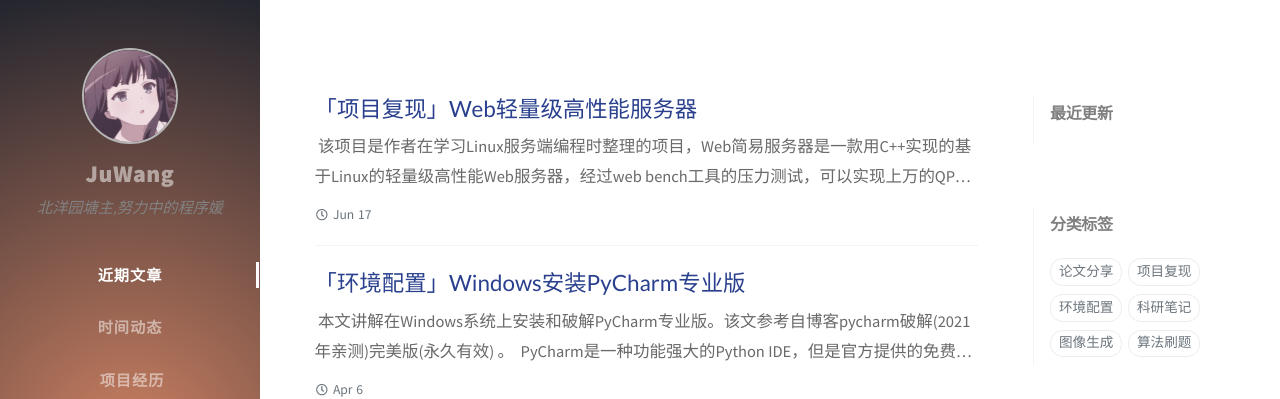
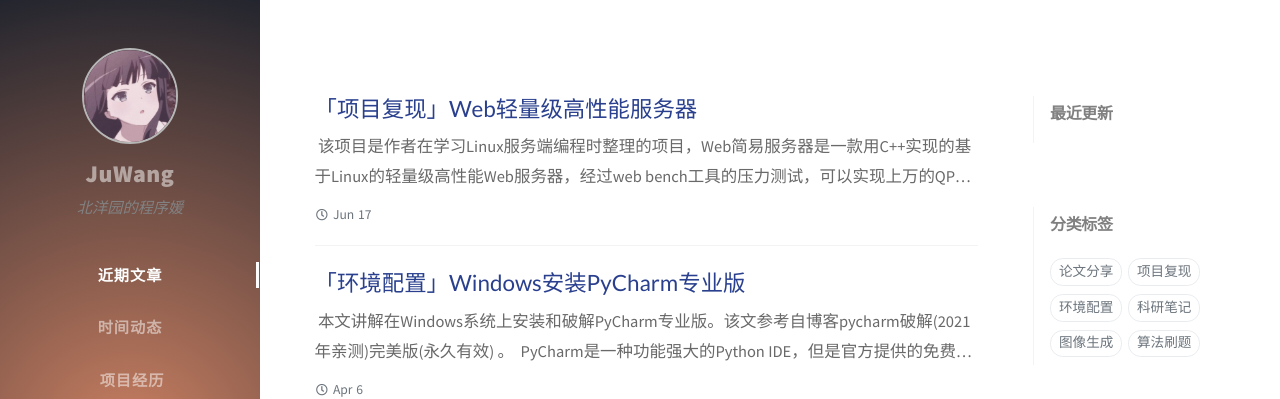
Before and after one commit to 123wangju123/123wangju123.github.io, a Jekyll site: the page built from index.html, in a window 1280 px wide. Shown: the top 399 px of the page. Built offline with Jekyll 4.4.1, drawn with Linux system fonts in a browser that asks for light colours; nearby versions of some CDN libraries; the list of posts is cut into pages by our own code; comment, search, counter and statistics services are not loaded.

Commit message:
Update _config.yml

```diff
--- a/_config.yml
+++ b/_config.yml
@@ -7,7 +7,7 @@
 #-------------------网站基本设置----------------------------------
 lang: zh-CN # 网站语言:en,zh-CN
 title: JuWang  # 网站名称
-tagline: 北洋园塘主,努力中的程序媛 # 网站名称下的描述
+tagline: 北洋园的程序媛 # 网站名称下的描述
 description: 一个努力中的程序媛 # 被搜索引擎搜索时的描述信息
 theme_mode: light  # 网站皮肤：light|dark|dual
 baseurl: '' # 基础URL
```
